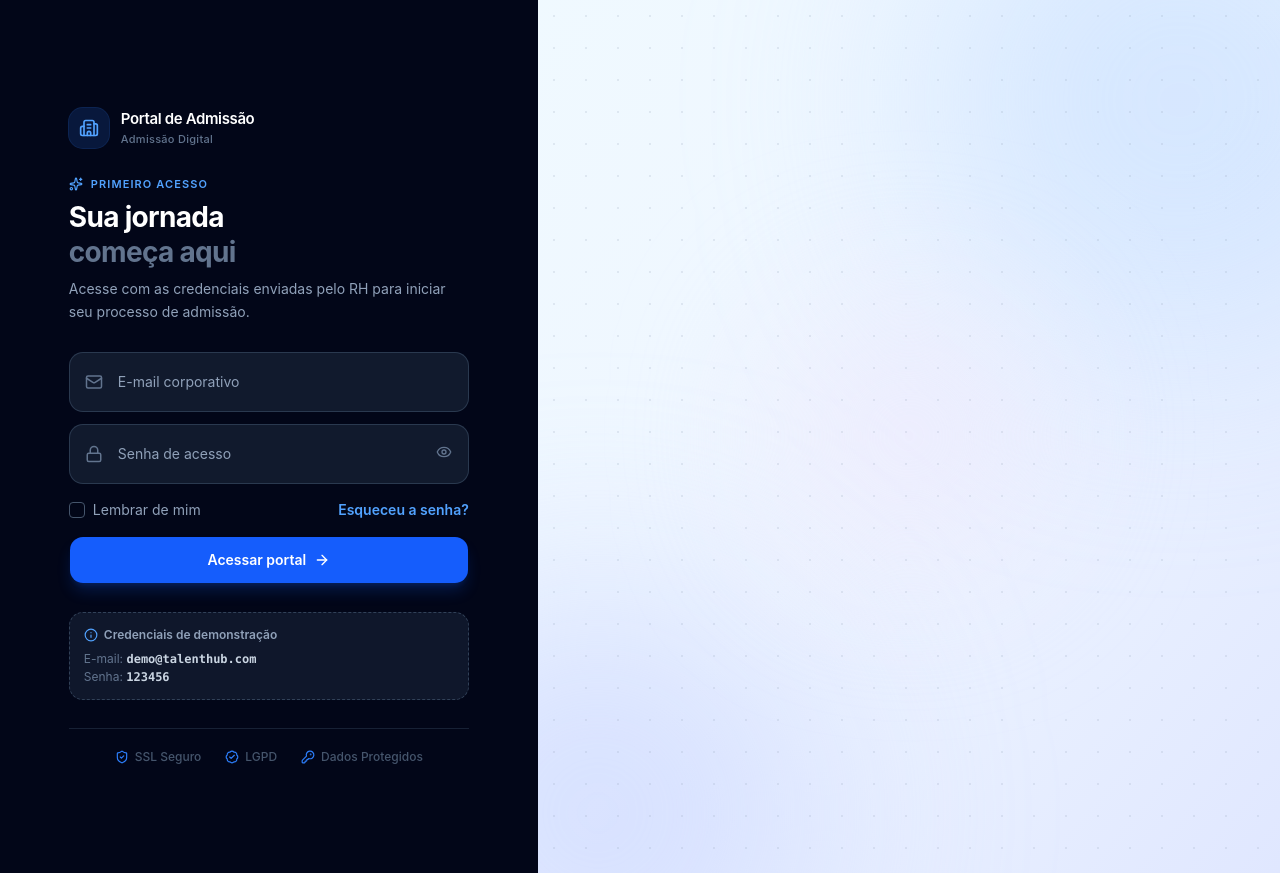
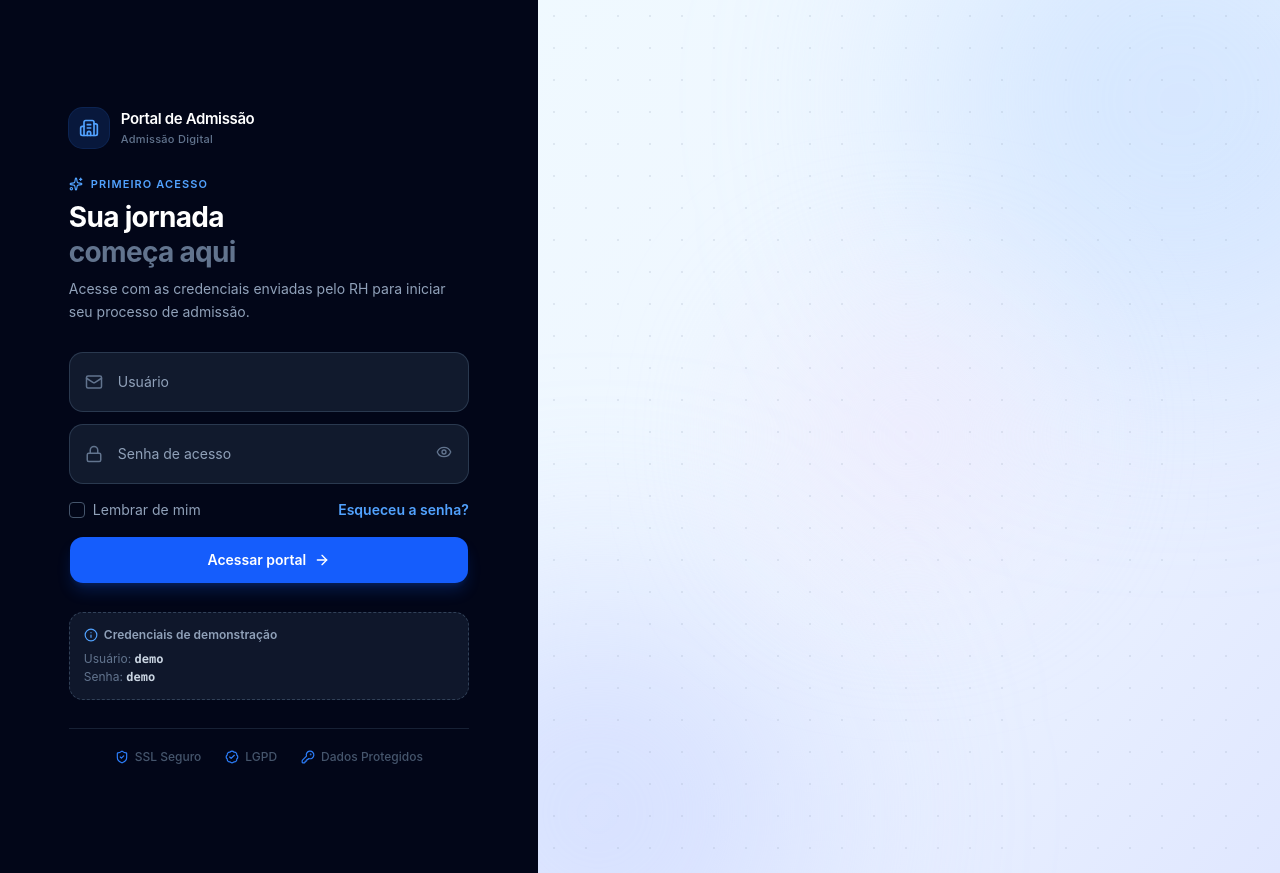
Before and after one commit to DiegoBuenoS/onboarding, a React (Vite) app: page / in a window 1280 px wide. Built offline with nearby package versions, Linux system fonts and the light colour scheme.

Commit message:
Update demo login credentials

```diff
--- a/src/pages/login-page.tsx
+++ b/src/pages/login-page.tsx
@@ -9,8 +9,8 @@ import { Button } from '@/components/ui/button'
 import { Checkbox } from '@/components/ui/checkbox'
 import { cn } from '@/lib/utils'
 
-const DEMO_EMAIL = 'demo@talenthub.com'
-const DEMO_PASSWORD = '123456'
+const DEMO_EMAIL = 'demo'
+const DEMO_PASSWORD = 'demo'
 
 // ─────────────────────────────────────────────
 // FloatingInput — dark variant
@@ -207,12 +207,12 @@ export function LoginPage({ onLogin }: { onLogin?: () => void }) {
             style={{ animationDelay: '160ms', animationFillMode: 'backwards', animationDuration: '500ms' }}
           >
             <FloatingInput
-              label="E-mail corporativo"
-              type="email"
+              label="Usuário"
+              type="text"
               icon={<Mail className="h-[18px] w-[18px]" />}
               value={email}
               onChange={(e) => setEmail(e.target.value)}
-              autoComplete="email"
+              autoComplete="username"
             />
             <FloatingInput
               label="Senha de acesso"
@@ -291,7 +291,7 @@ export function LoginPage({ onLogin }: { onLogin?: () => void }) {
             </p>
             <div className="space-y-0.5">
               <p className="text-xs text-slate-500">
-                E-mail: <code className="font-mono font-bold text-slate-300">{DEMO_EMAIL}</code>
+                Usuário: <code className="font-mono font-bold text-slate-300">{DEMO_EMAIL}</code>
               </p>
               <p className="text-xs text-slate-500">
                 Senha: <code className="font-mono font-bold text-slate-300">{DEMO_PASSWORD}</code>
```
